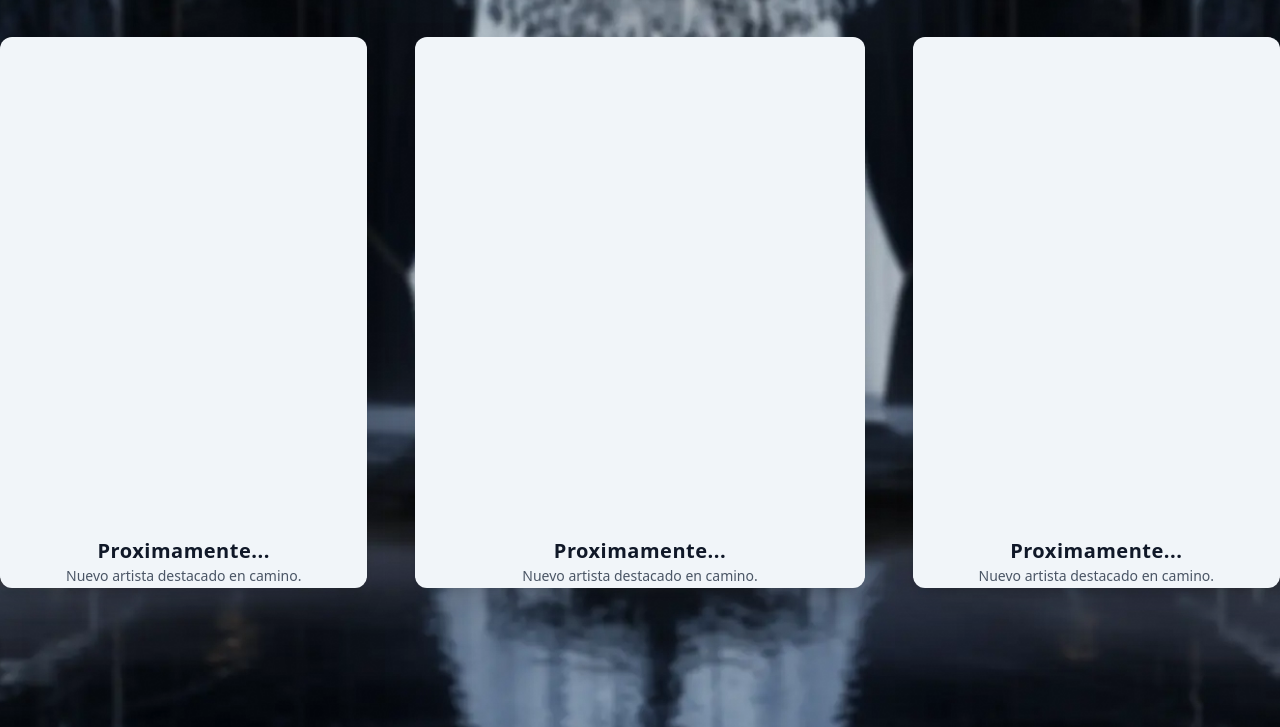
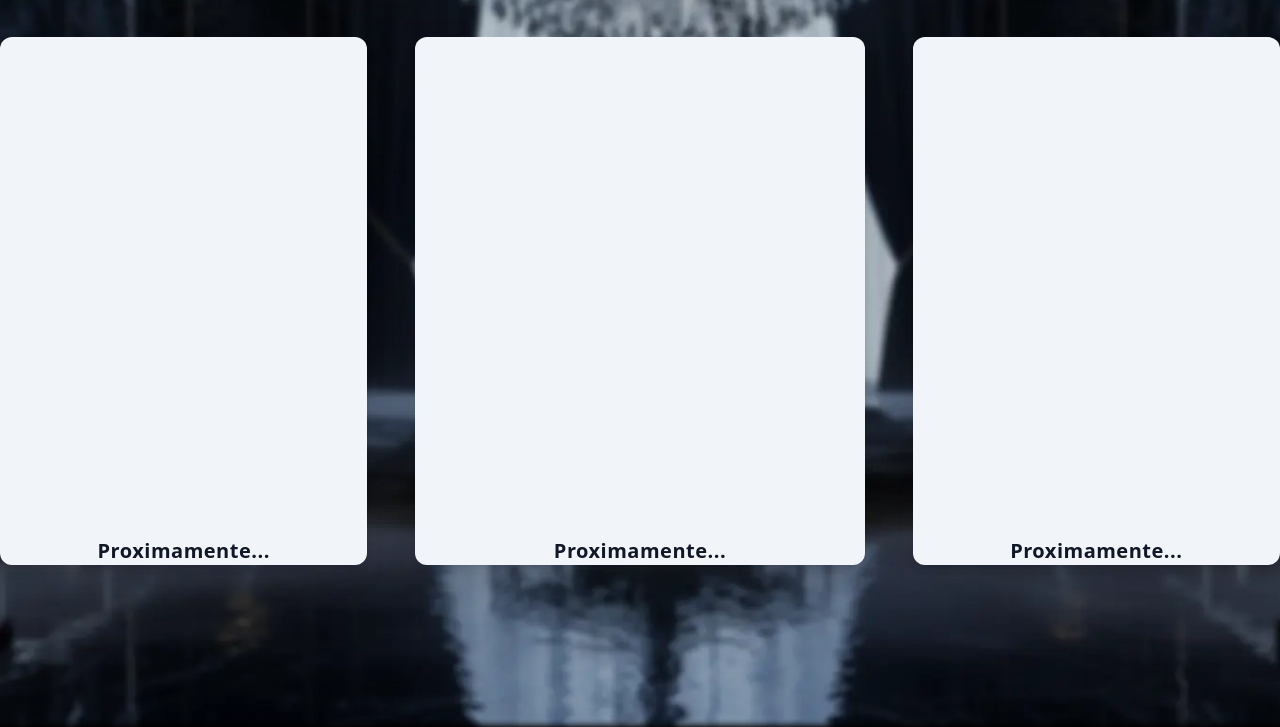
Before and after one commit to JaimeS-0/Redroosters, an Astro site in the folder frontend/: page / in a window 1280 px wide. Shown: the part 947-1674 px from the top of the page. Built offline with nearby package versions, Linux system fonts and the light colour scheme; Astro itself is replaced by a stand-in of ours; no server answers.

Commit message:
Error cambios dinamicos frontend

```diff
--- a/frontend/src/pages/index.astro
+++ b/frontend/src/pages/index.astro
@@ -28,7 +28,6 @@ try {
 // ORDENAMOS: por id ascendente (el 1º que creaste tiene el id mas bajo)
 artistas.sort((a, b) => a.id - b.id);
 
-
 // Placeholder (relleno)
 const placeholder: Artista = {
   id: -1,
@@ -37,7 +36,6 @@ const placeholder: Artista = {
   portadaUrl: "",
   destacado: false,
 };
-
 
 if (artistas.length === 0) {
   // No hay artistas destacados
@@ -54,7 +52,6 @@ if (artistas.length === 0) {
   // Nos quedamos solo con los 3 primeros
   artistas = artistas.slice(0, 3);
 }
-
 ---
 
 <Layout title="home" headerVerLogo={false} headerFondoNegro={false}>
@@ -104,9 +101,6 @@ if (artistas.length === 0) {
                   <p class="font-semibold text-gray-900 text-xl tracking-wide">
                     {artista.nombre}
                   </p>
-                  <p class="text-sm text-gray-600 leading-relaxed">
-                    {artista.descripcion}
-                  </p>
                 </div>
               </article>
             );
```
Also changed, not shown: 1 other file.
